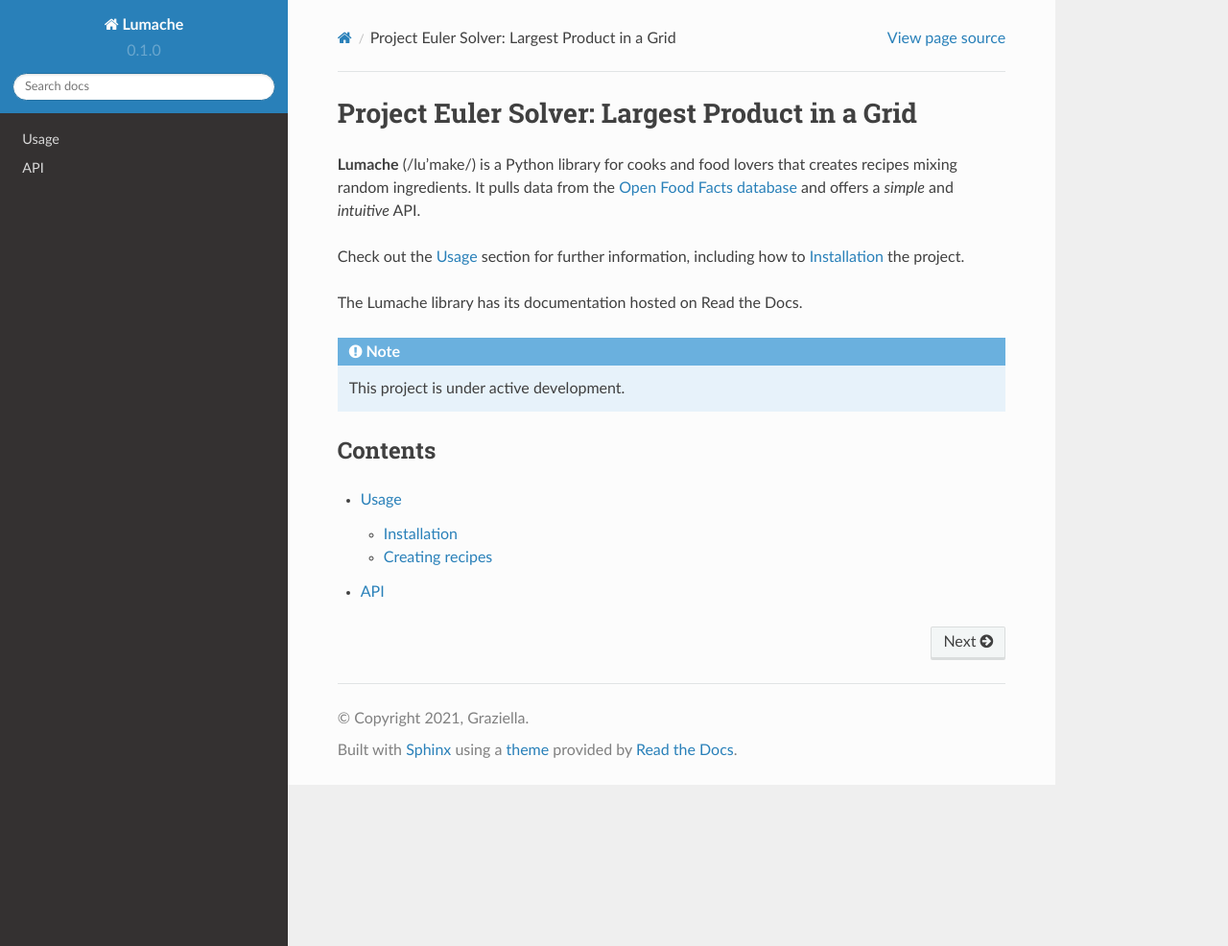
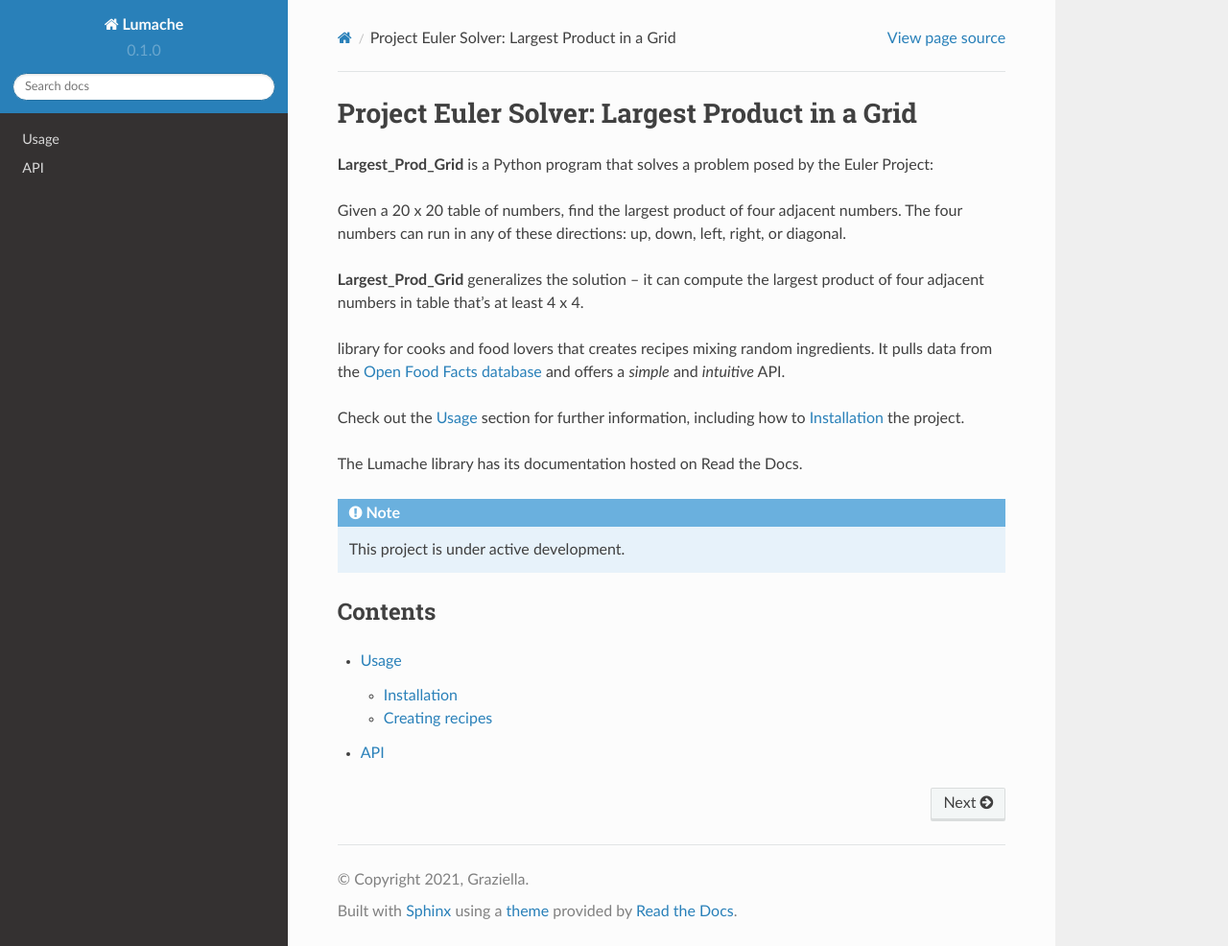
Before and after one commit to XtinaJohnson/largest_prod_grid_docs, a Sphinx documentation site: the page built from docs/source/index.rst, in a window 1280 px wide and 986 px high. Shown: the whole window at 96% size. Built offline with Sphinx 7.4.7 and the Read the Docs theme 2.0.0, drawn with Linux system fonts in a browser that asks for light colours.

Commit message:
Updated some text

```diff
--- a/docs/source/index.rst
+++ b/docs/source/index.rst
@@ -1,7 +1,20 @@
 Project Euler Solver: Largest Product in a Grid
-===================================
+===============================================
 
-**Lumache** (/lu'make/) is a Python library for cooks and food lovers
+**Largest_Prod_Grid** is a Python program that solves a problem posed
+by the Euler Project:
+
+Given a 20 x 20 table of numbers, find the largest product of four adjacent
+numbers. The four numbers can run in any of these directions: up, down, left,
+right, or diagonal.
+
+**Largest_Prod_Grid** generalizes the solution -- it can compute the largest
+product of four adjacent numbers in table that's at least 4 x 4.
+
+
+
+
+library for cooks and food lovers
 that creates recipes mixing random ingredients.
 It pulls data from the `Open Food Facts database <https://world.openfoodfacts.org/>`_
 and offers a *simple* and *intuitive* API.
```
